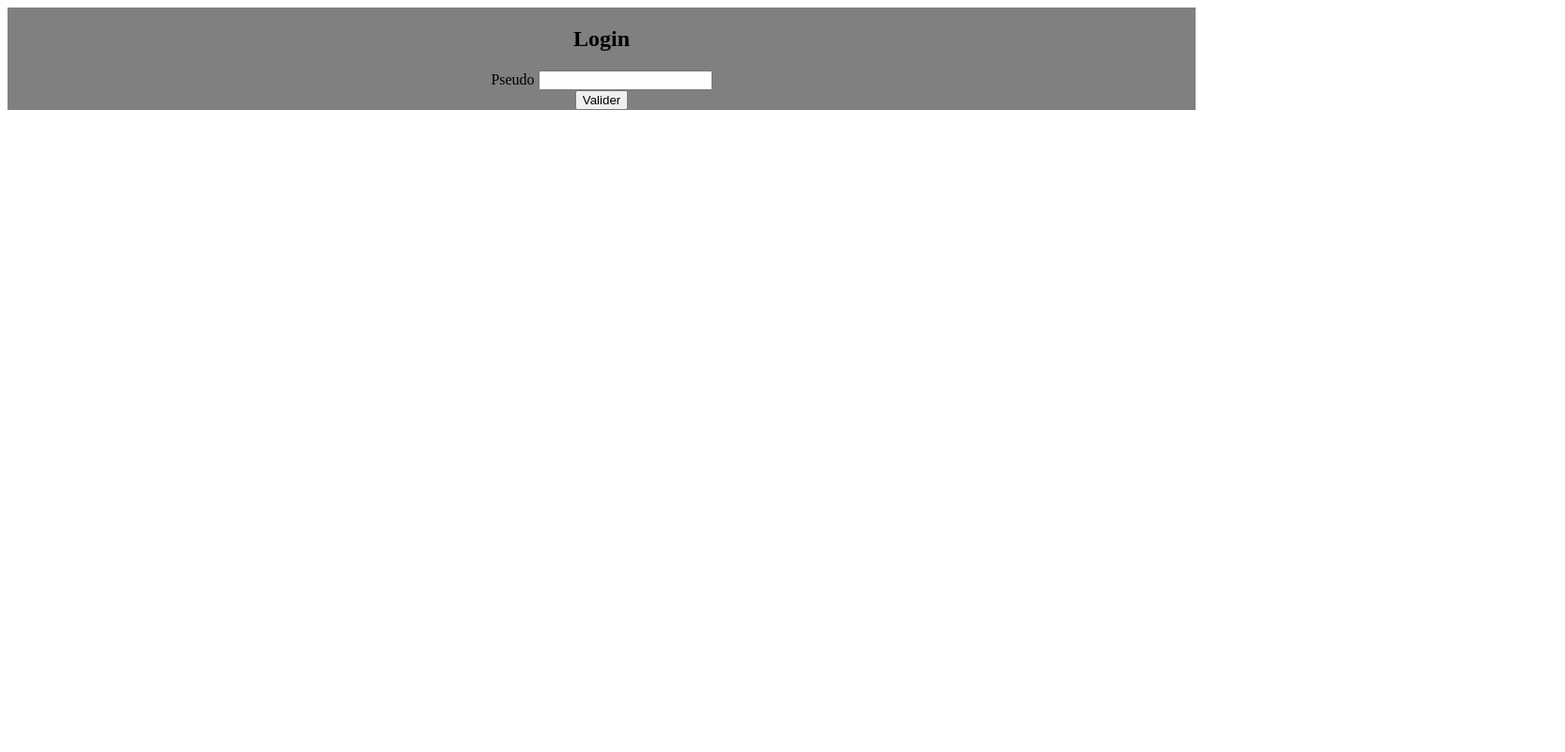
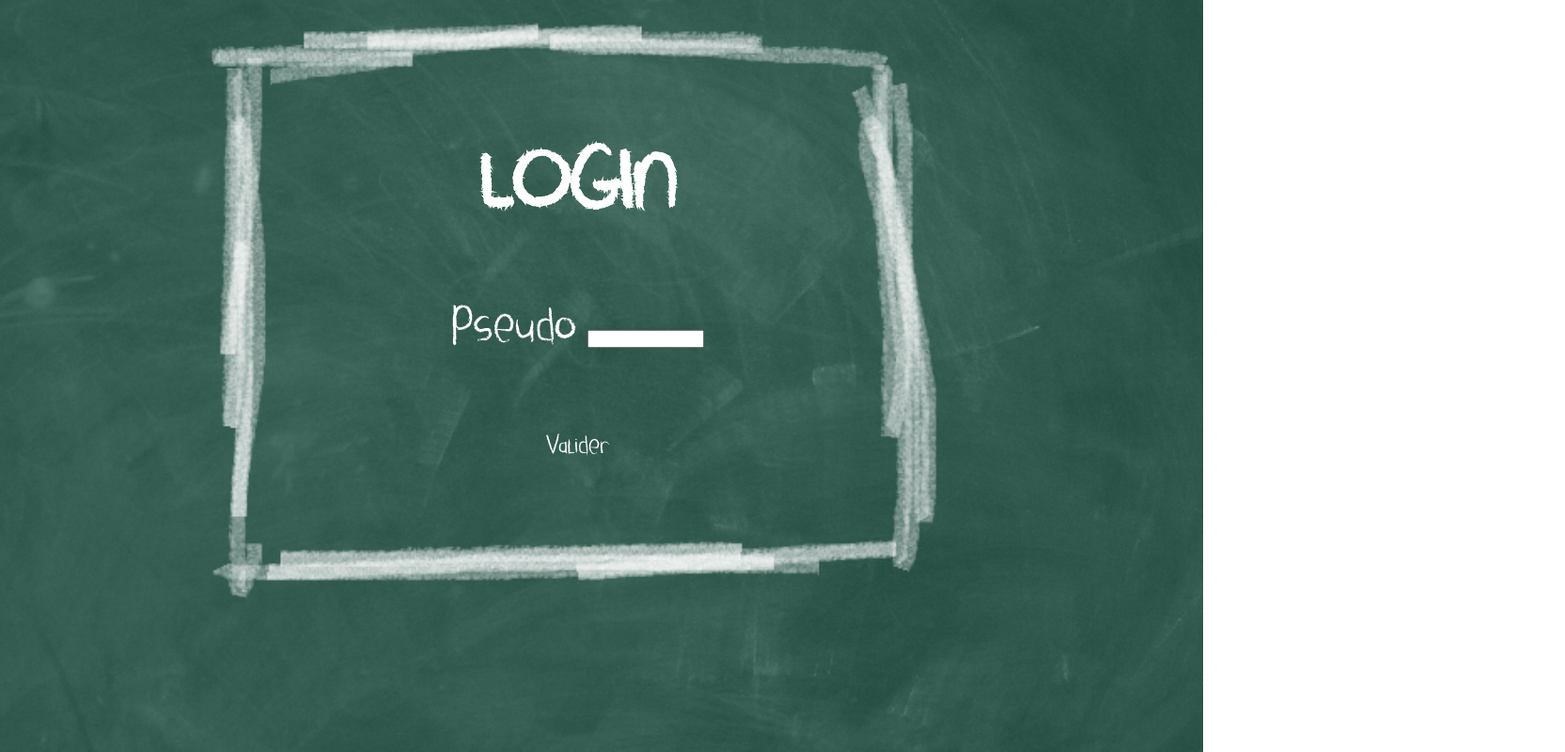
Before and after one commit to KANTIN-FAGN/Hangman_web, a plain HTML site: page temp/index.html in a window 1280 px wide. Shown: the whole page at 94% size, 1665 px wide, since content can reach past the window. Drawn offline with Linux system fonts and the light colour scheme.

Commit message:
login front V1

```diff
--- a/assets/css/index.css
+++ b/assets/css/index.css
@@ -1,7 +1,47 @@
+@font-face {
+    font-family: "titre";
+    src: url("../font/Sandbox\ Melodrama.ttf") format("truetype");
+}
+*{
+    font-family: "titre";
+    color: #ffffff;
+}
+body {
+    display: flex;
+    flex-direction: column;
+    align-items: center;
+    justify-content: center;
+    background-image: url('../img/Tableau.jpg');
+    background-repeat: no-repeat;
+    background-size: cover;
+    height: 100vh;
+    margin: 0;
+    padding: 0;
+}
+
 section{
     display: flex;
     justify-content: center;
-    background-color: grey;
     flex-direction: column ;
     align-items: center;
+    font-size: 60px;
+    height: 100vh;
+    width: 250vh;
+    padding-bottom: 150px;
+    padding-right: 50px;
+    background-image: url('../img/Encadrement-All.png');
+    background-size: cover;
+    background-position: center;
 }
+
+button {
+   padding: 20px 40px;
+   margin: 60px;
+   background: none;
+   font-size: xx-large;
+   border: none;
+}
+
+label {
+
+}
--- a/temp/index.html
+++ b/temp/index.html
@@ -8,9 +8,9 @@
 </head>
 <body>
     <section>
-        <h1>Login</h1>
+        <h1>LOGIN</h1>
         <form action="post">
-        <label for="pseudo">Pseudo</label>
+        <label for="Pseudo :">Pseudo</label>
         <input type="text" id="pseudo">
         </form>
         <button type="submit">Valider</button>
```
Also changed, not shown: assets/img/Encadrement-All.png (added), assets/img/Tableau.jpg (added), 1 other file.
